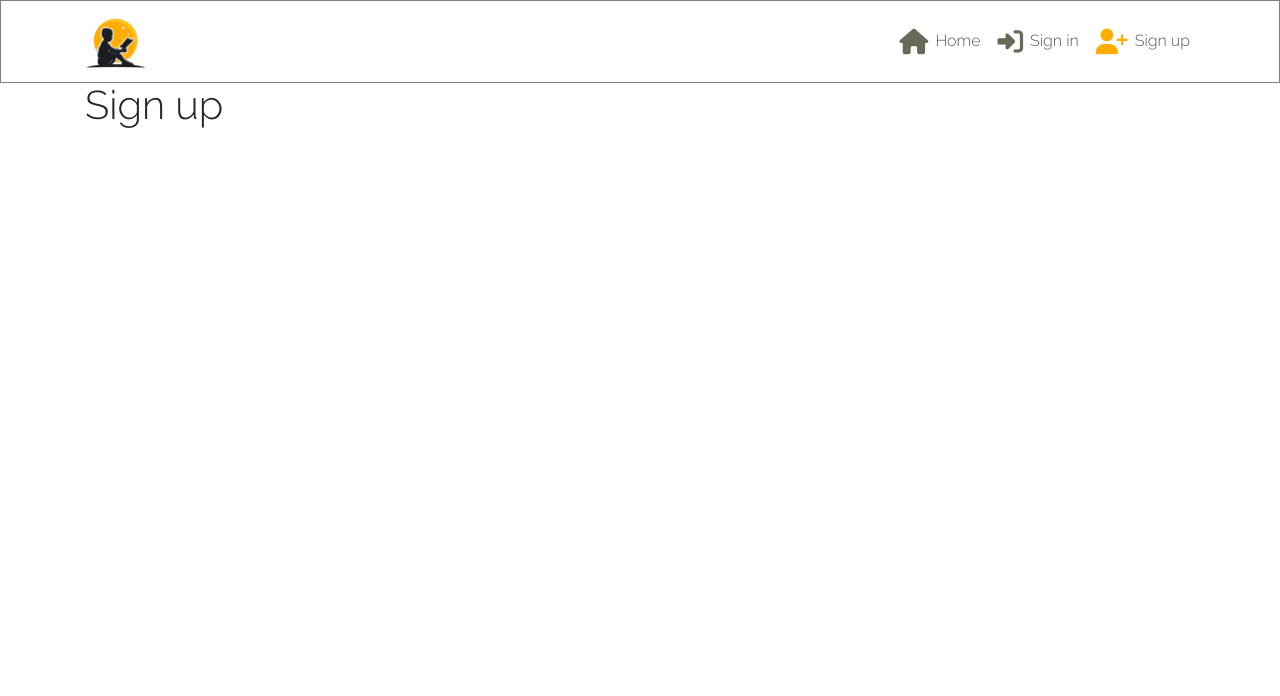
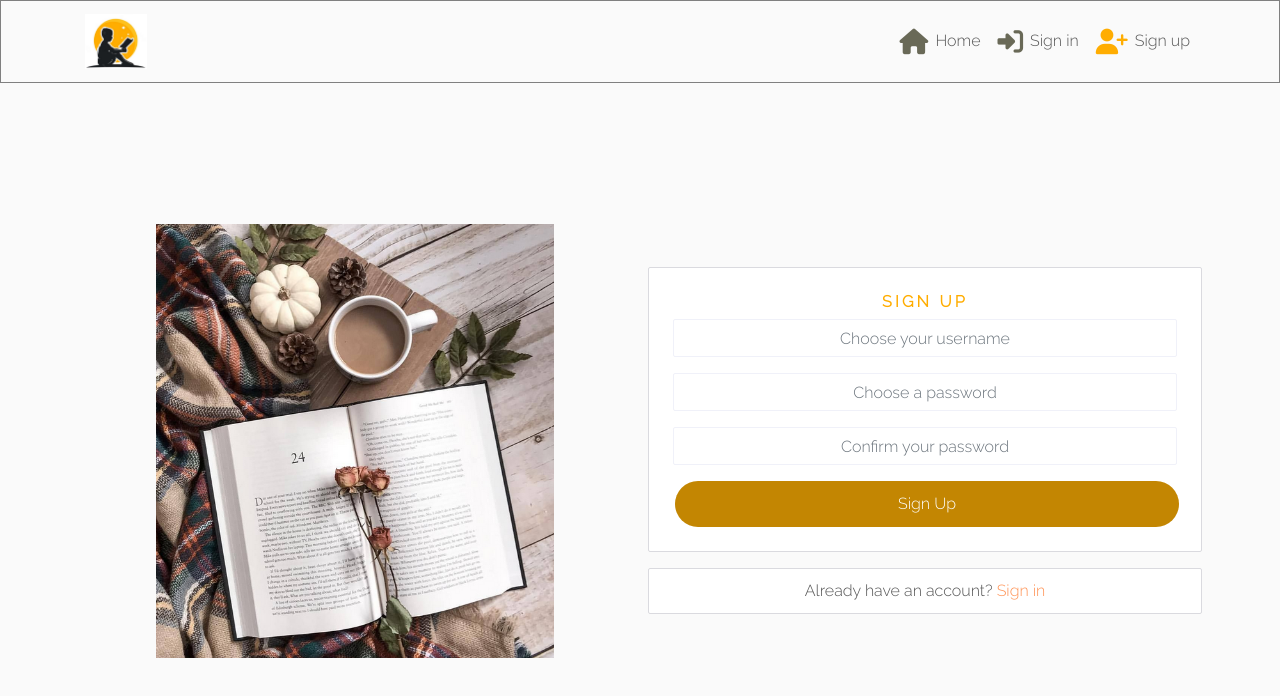
Before and after one commit to SilviaSaverino/Reader-s-angle-Front-end, a React (Create React App) app: page /signup in a window 1280 px wide. Shown: the top 696 px of the page. Built offline with nearby package versions, Linux system fonts and the light colour scheme.

Commit message:
add signUp form page

```diff
--- a/src/App.js
+++ b/src/App.js
@@ -3,6 +3,7 @@ import NavBar from './components/NavBar';
 import Container from 'react-bootstrap/Container';
 import {Route, Switch} from 'react-router-dom';
 import './api/axiosDefaults';
+import SignUpForm from './pages/auth/SignUpForm';
 
 function App() {
   return (
@@ -12,7 +13,7 @@ function App() {
         <Switch>
           <Route exact path="/" render={() => <h1>Home page</h1>} />
           <Route exact path="/signin" render={() => <h1>Sign in</h1>} />
-          <Route exact path="/signup" render={() => <h1>Sign up</h1>} />
+          <Route exact path="/signup" render={() => <SignUpForm />} />
           <Route render={() => <p>Page not found!</p>} />
         </Switch>
       </Container>
--- a/src/App.module.css
+++ b/src/App.module.css
@@ -5,6 +5,25 @@
 
 .Main {
 padding-top: 81px;
+}
+
+.Content {
+  background-color: #ffffff;
+  padding: 10px;
+  border-radius: 2px;
+  border: 1px solid #dadadf;
+}
+
+.FillerImage {
+  object-fit: contain;
+  height: 100%;
+  width: 100%;
+}
+
+.Image {
+  max-height: 40vh;
+  max-width: 100%;
+  object-fit: contain;
 }
 
 * {
@@ -37,3 +56,22 @@
   transition: color ease-in-out 0.3s;
   color: #FFAD01;
 }
+
+figure {
+  text-align: center;
+  display: inline-block;
+}
+
+/* scrollbar */
+*::-webkit-scrollbar {
+  width: 5px;
+}
+*::-webkit-scrollbar-track {
+  background: #f1f1f1;
+}
+*::-webkit-scrollbar-thumb {
+  background: #888;
+}
+*::-webkit-scrollbar-thumb:hover {
+  background: #555;
+}
--- a/src/index.css
+++ b/src/index.css
@@ -5,6 +5,7 @@ body {
     sans-serif;
   -webkit-font-smoothing: antialiased;
   -moz-osx-font-smoothing: grayscale;
+  background-color: #fafafa;
 }
 
 code {
--- /dev/null
+++ b/src/pages/auth/SignUpForm.js
@@ -0,0 +1,66 @@
+import React from "react";
+import { Link } from "react-router-dom";
+import signupImage from "../../assets/signup.png";
+import styles from "../../styles/SignInUpForm.module.css";
+import btnStyles from "../../styles/Button.module.css";
+import appStyles from "../../App.module.css";
+
+import { Form, Button, Image, Col, Row, Container } from "react-bootstrap";
+
+const SignUpForm = () => {
+  return (
+    <Row className={styles.Row}>
+      <Col
+        md={6}
+        className={`my-auto d-none d-md-block p-2 ${styles.SignUpCol}`}
+      >
+        <Image className={`${appStyles.FillerImage}`} src={signupImage} />
+      </Col>
+      <Col className="my-auto py-2 p-md-2" md={6}>
+        <Container className={`${appStyles.Content} p-4 `}>
+          <h1 className={styles.Header}>sign up</h1>
+          <Form>
+            <Form.Group controlId="username">
+              <Form.Label className="d-none">Username:</Form.Label>
+              <Form.Control
+                className={styles.Input}
+                type="username"
+                placeholder="Choose your username"
+                name="username"
+              />
+            </Form.Group>
+
+            <Form.Group controlId="formBasicPassword">
+              <Form.Label className="d-none">Password:</Form.Label>
+              <Form.Control
+                className={styles.Input}
+                type="password1"
+                placeholder="Choose a password"
+                name="pw1"
+              />
+            </Form.Group>
+            <Form.Group controlId="formBasicPassword">
+              <Form.Label className="d-none">Confirm Password:</Form.Label>
+              <Form.Control
+                className={styles.Input}
+                type="password2"
+                placeholder="Confirm your password"
+                name="pw2"
+              />
+            </Form.Group>
+            <Button className={`${btnStyles.Button} ${btnStyles.Wide} ${btnStyles.Dull}`} variant="primary" type="submit">
+              Sign Up
+            </Button>
+          </Form>
+        </Container>
+        <Container className={`mt-3 ${appStyles.Content}`}>
+          <Link className={styles.Link} to="/signin">
+            Already have an account? <span>Sign in</span>
+          </Link>
+        </Container>
+      </Col>
+    </Row>
+  );
+};
+
+export default SignUpForm;
--- /dev/null
+++ b/src/styles/Button.module.css
@@ -0,0 +1,44 @@
+.Button {
+font-size: 0.8rem;
+align-self: center;
+border-radius: 100px;
+border-color: transparent;
+padding: 4px 10px;
+margin-left: 2px;
+margin-right: 2px;
+min-width: 75px;
+}
+
+.Button:hover {
+opacity: 0.8;
+border-color: transparent;
+cursor: pointer;
+}
+
+.Wide {
+padding: 10px 50px;
+width: 100%;
+}
+
+.Dull {
+    background-color: #c38602;
+    color: white;
+    font-size: 1em;
+}
+
+.Dull:hover {
+background-color: #FFAD01;
+color: black;
+}
+
+.Black,
+.BlackOutline:hover {
+background-color: #242a3d;
+color: aliceblue;
+}
+
+.Black:hover,
+.BlackOutline {
+background-color: aliceblue;
+color: #242a3d;
+}
--- /dev/null
+++ b/src/styles/SignInUpForm.module.css
@@ -0,0 +1,47 @@
+.Row {
+    height: calc(100vh - 81px);
+}
+.Input {
+background: #ffffff;
+border: 1px solid #f0f1f9;
+box-sizing: border-box;
+border-radius: 2px;
+color: #7177a1;
+text-align: center;
+padding: 10px;
+}
+
+.Header {
+font-style: normal;
+font-weight: bold;
+font-size: 16px;
+line-height: 19px;
+text-align: center;
+letter-spacing: 0.2em;
+text-transform: uppercase;
+color: #FFAD01;
+font-weight: 600;
+}
+
+.Link {
+text-decoration: none;
+text-align: center;
+display: block;
+margin: auto;
+}
+
+.Link span {
+color: #ff9254;
+}
+
+.Container {
+padding: 30px 10px;
+}
+
+.SignInCol {
+height: 320px;
+}
+
+.SignUpCol {
+height: 450px;
+}
```
Also changed, not shown: src/assets/signup.png (added). Lines whose indentation alone changed are shown as unchanged.
